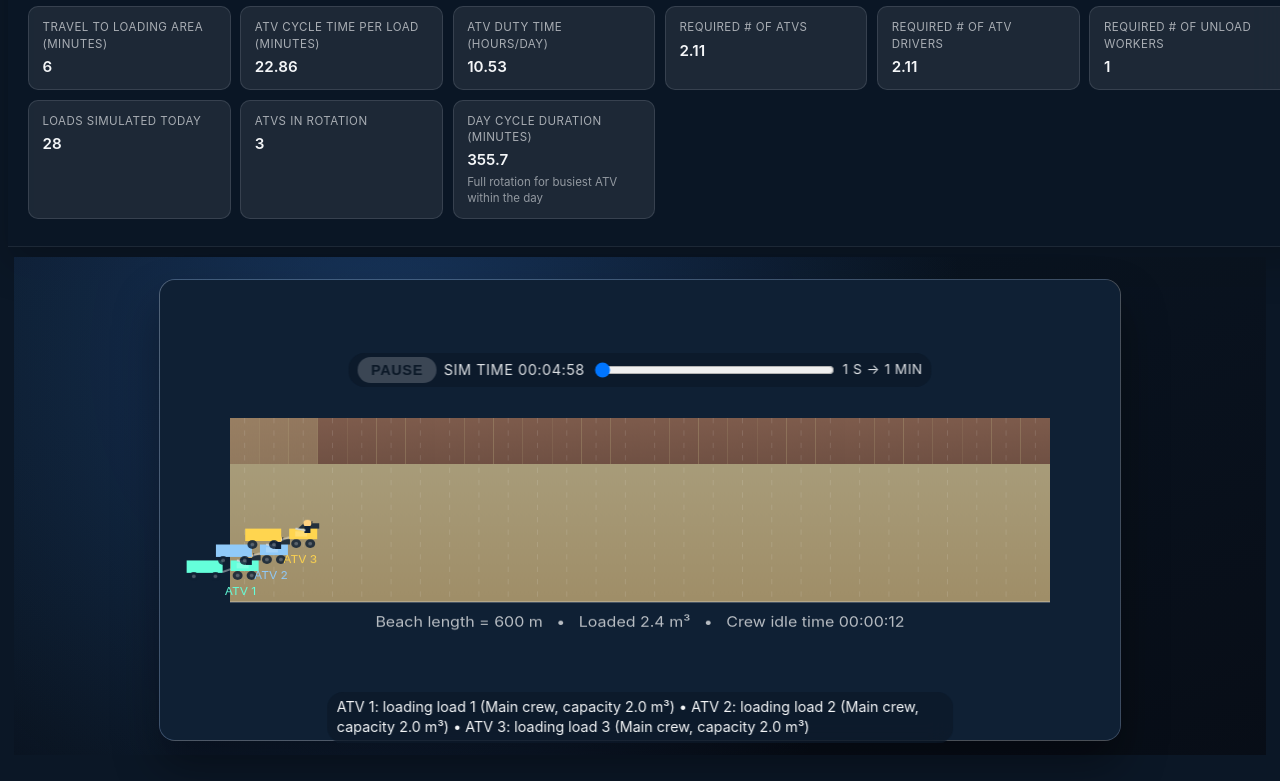
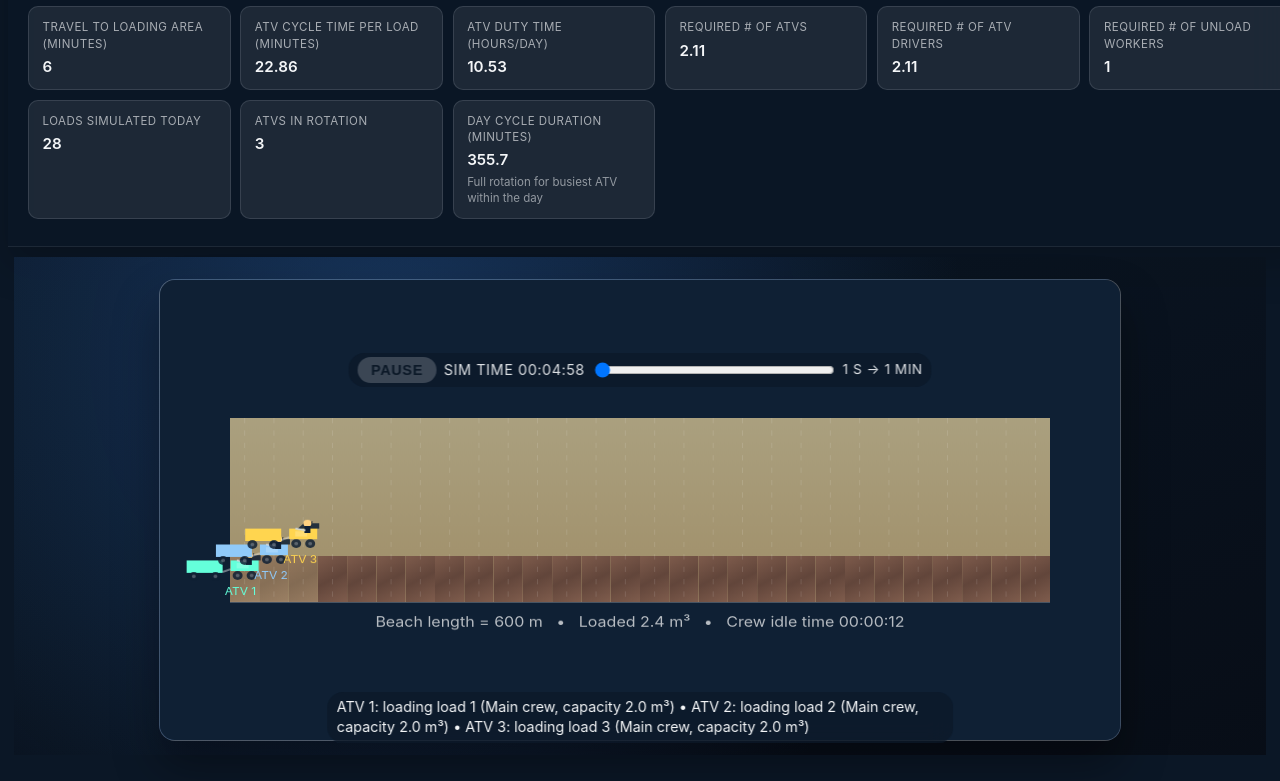
Before and after one commit to alexmalison/hmb-sargassum-beach-cleaning-viz, a website built with Vite: page index.html in a window 1280 px wide. Shown: the part 541-1322 px from the top of the page. Built offline with nearby package versions, Linux system fonts and the light colour scheme.

Commit message:
Restore sargassum band to beach bottom

```diff
--- a/src/main.js
+++ b/src/main.js
@@ -980,7 +980,7 @@ function createAnimator(canvas, timeLabel, detailsLabel) {
     const widthAvailable = width - padding * 2;
     const beachHeight = beachBottom - beachTop;
     const sargassumHeight = beachHeight * 0.25;
-    const sargassumTop = beachTop;
+    const sargassumTop = beachBottom - sargassumHeight;
 
     simulation.loadStates.forEach((state) => {
       const xStart = padding + (state.startPosM / simulation.beachLength) * widthAvailable;
```
Also changed, not shown: dist/assets/index-BzULpZze.js (added), dist/index.html.
